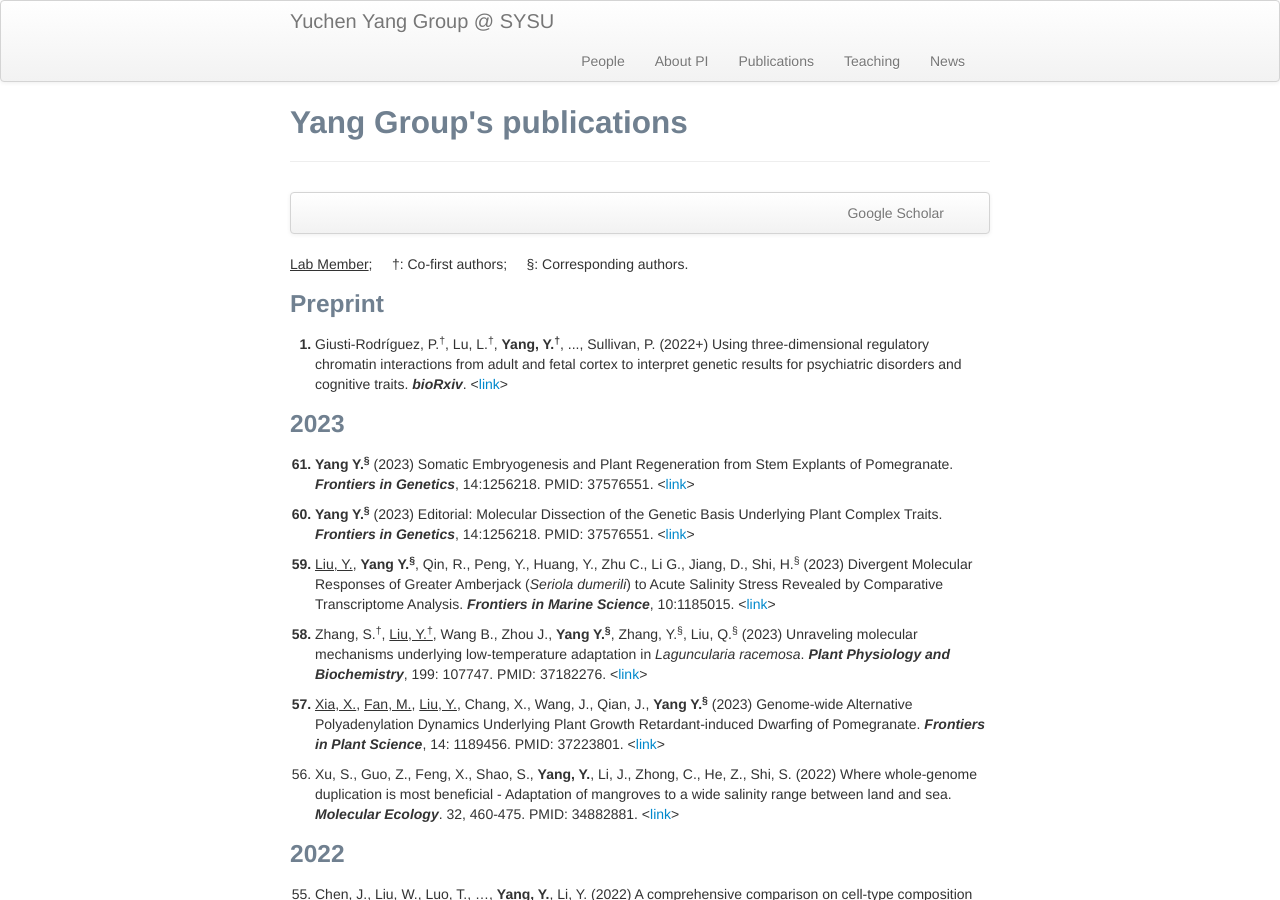
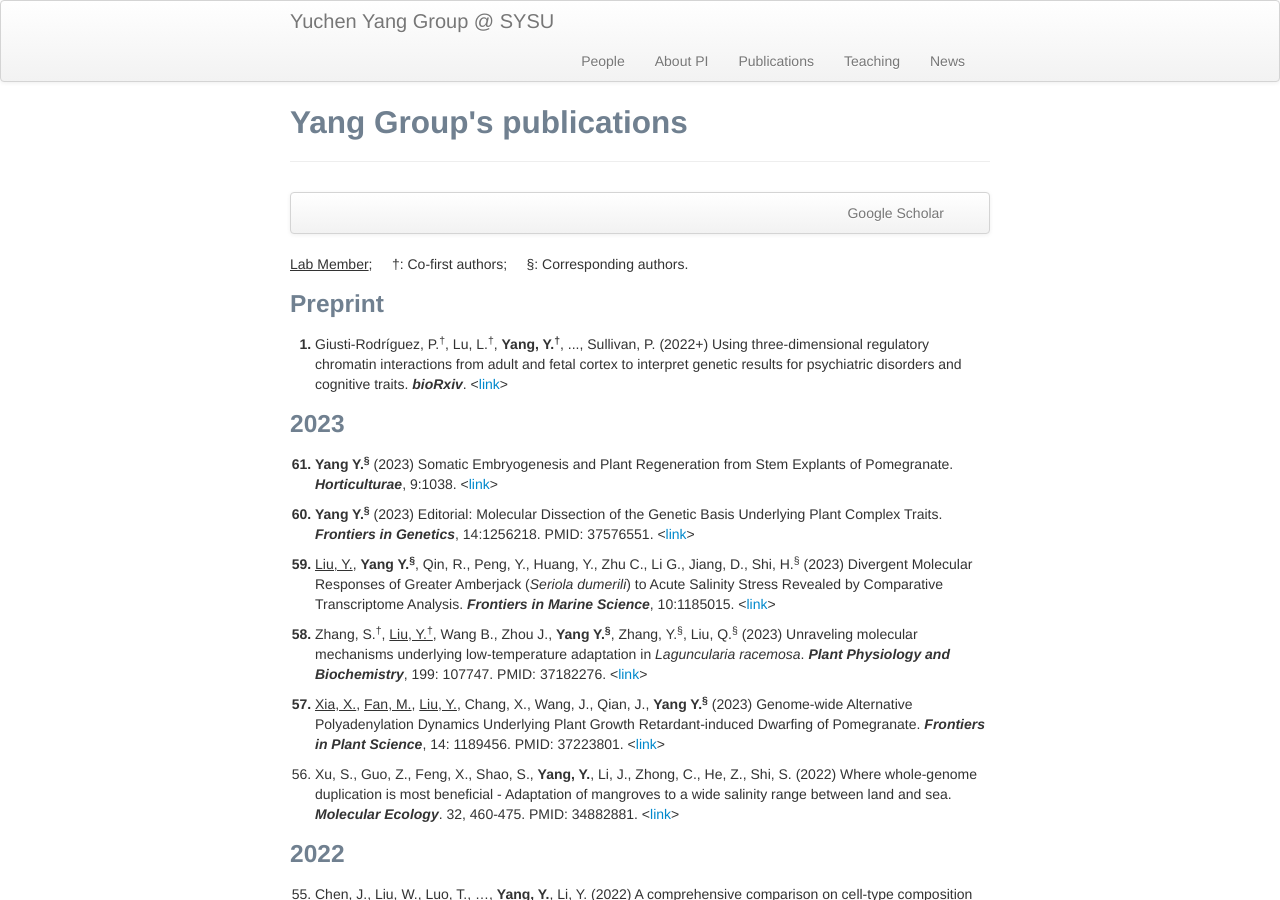
Before and after one commit to yuchenyanggroup/yuchenyanggroup.github.io, a Jekyll site: the page built from pages/pubs.md, in a window 1280 px wide and 900 px high. Built offline with Jekyll 4.4.1, drawn with Linux system fonts in a browser that asks for light colours.

Commit message:
Update pubs.md

```diff
--- a/pages/pubs.md
+++ b/pages/pubs.md
@@ -17,7 +17,7 @@ title: Yang Group's publications
 <ol start="1" style="font-weight: bold;"> <li><span style="font-weight: normal;">Giusti-Rodríguez, P.<sup>&dagger;</sup>, Lu, L.<sup>&dagger;</sup>, <b>Yang, Y.<sup>&dagger;</sup></b>, ..., Sullivan, P. (2022+) Using three-dimensional regulatory chromatin interactions from adult and fetal cortex to interpret genetic results for psychiatric disorders and cognitive traits. <i><b>bioRxiv</b></i>. <<a href="https://www.biorxiv.org/content/10.1101/406330v1.full">link</a>></span></li></ol>
 
 ### 2023
-<ol start="61" style="font-weight: bold;"> <li><span style="font-weight: normal;"> <b>Yang Y.<sup>&sect;</sup></b> (2023) Somatic Embryogenesis and Plant Regeneration from Stem Explants of Pomegranate. <i><b>Frontiers in Genetics</b></i>, 14:1256218. PMID: 37576551. <<a href="https://www.frontiersin.org/articles/10.3389/fgene.2023.1256218/full">link</a>></span></li></ol>
+<ol start="61" style="font-weight: bold;"> <li><span style="font-weight: normal;"> <b>Yang Y.<sup>&sect;</sup></b> (2023) Somatic Embryogenesis and Plant Regeneration from Stem Explants of Pomegranate. <i><b>Horticulturae</b></i>, 9:1038. <<a href="https://www.frontiersin.org/articles/10.3389/fgene.2023.1256218/full">link</a>></span></li></ol>
 
 <ol start="60" style="font-weight: bold;"> <li><span style="font-weight: normal;"> <b>Yang Y.<sup>&sect;</sup></b> (2023) Editorial: Molecular Dissection of the Genetic Basis Underlying Plant Complex Traits. <i><b>Frontiers in Genetics</b></i>, 14:1256218. PMID: 37576551. <<a href="https://www.frontiersin.org/articles/10.3389/fgene.2023.1256218/full">link</a>></span></li></ol>
 
```
